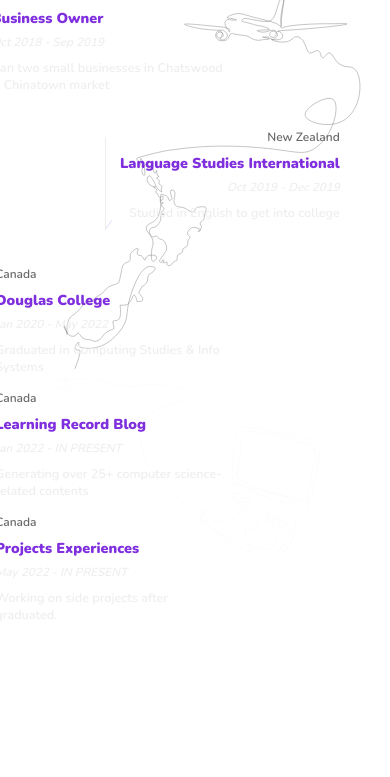
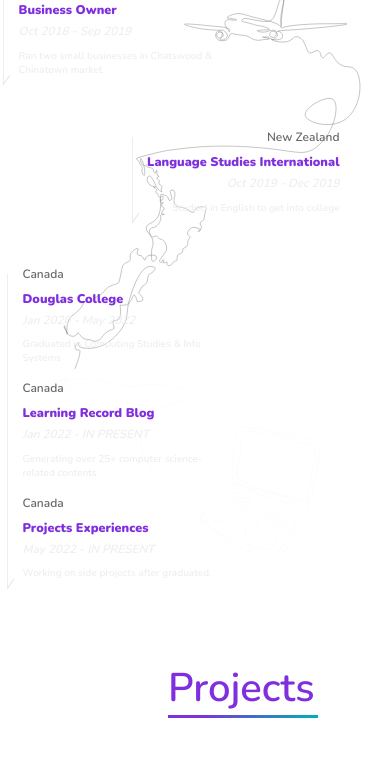
Before and after one commit to Hyukjoo-Lee/ReactJS_portfolio, a React (Create React App) app: page / in a window 390 px wide. Shown: the part 3640-4417 px from the top of the page. Built offline with nearby package versions, Linux system fonts and the light colour scheme.

Commit message:
design: mobile css

```diff
--- a/src/components/1.Intro/IntroSlider.tsx
+++ b/src/components/1.Intro/IntroSlider.tsx
@@ -31,6 +31,10 @@ export const ProgressContainer = styled.div<ProgressBarProps>`
   padding-left: ${({ paddingLeft }) => `${paddingLeft}%`};
   margin-left: ${({ marginLeft }) => `${marginLeft}em`};
   height: 0.3em;
+
+  ${media.mobile} {
+    width: 40%;
+  }
 `;
 
 export const Progress = styled.div`
--- a/src/components/3.Project/ProjectBox.tsx
+++ b/src/components/3.Project/ProjectBox.tsx
@@ -48,6 +48,10 @@ export const Wrapper = styled.div`
 
     .date {
       left: 2em;
+
+      ${media.mobile} {
+        left: -0.5em;
+      }
     }
 
     .title {
@@ -92,6 +96,10 @@ export const Wrapper = styled.div`
 
     .date {
       right: 2em;
+
+      ${media.mobile} {
+        right: -1.5em;
+      }
     }
 
     .title {
@@ -138,10 +146,6 @@ export const Date = styled.div`
   background-color: ${({ theme }) => theme.color.black};
   border-radius: 50%;
   top: -0.7em;
-
-  ${media.mobile} {
-    background-color: unset;
-  }
 `;
 
 export const Skills = styled.div`
--- a/src/components/4.TimeLine/TimeLineBox.tsx
+++ b/src/components/4.TimeLine/TimeLineBox.tsx
@@ -9,7 +9,7 @@ const Container = styled.div<{ isEnd: boolean }>`
   padding-bottom: 1.7em;
 
   ${media.small_max} {
-    padding-bottom: 0.4em;
+    padding: 0 0 0.4em 0;
   }
 `;
 
@@ -37,6 +37,10 @@ const Title = styled.div`
   ${media.medium_max} {
     font-size: 0.8em;
   }
+
+  ${media.mobile} {
+    font-size: 0.7em;
+  }
 `;
 
 const Date = styled.div`
@@ -61,6 +65,10 @@ const About = styled.div`
   ${media.medium_max} {
     font-size: 0.7em;
   }
+
+  ${media.mobile} {
+    font-size: 10px;
+  }
 `;
 
 const TimeLineBox = ({ career, isEnd }: any) => {
--- a/src/components/4.TimeLine/TimeLineContent.tsx
+++ b/src/components/4.TimeLine/TimeLineContent.tsx
@@ -26,7 +26,7 @@ const Card = styled.div<CardInterface>`
   }
 
   ${media.mobile} {
-    margin-left: -2em;
+    margin-left: 1.4em;
   }
 
   // Arrow vertical line (box)
--- a/src/components/4.TimeLine/TimeLinePage.tsx
+++ b/src/components/4.TimeLine/TimeLinePage.tsx
@@ -47,7 +47,11 @@ const Footer = styled.div`
   background-color: transparent;
 
   ${media.medium_max} {
-    height: 30vh;
+    height: 25vh;
+  }
+
+  ${media.mobile} {
+    height: 10vh;
   }
 `;
 
--- a/src/data.tsx
+++ b/src/data.tsx
@@ -68,7 +68,7 @@ export const projects = [
   },
   {
     title: "WEDiet App",
-    date: "2021.10 ~ 2021.12 (Group Project)",
+    date: "2021.10 ~ 2021.12 (Group)",
     skills: ["Java", "SQLite", "Android Studio"],
     github: "https://github.com/Hyukjoo-Lee/Android_WedietApp",
     about: "Diet Application",
```
Also changed, not shown: package.json (+3 -6 lines).
